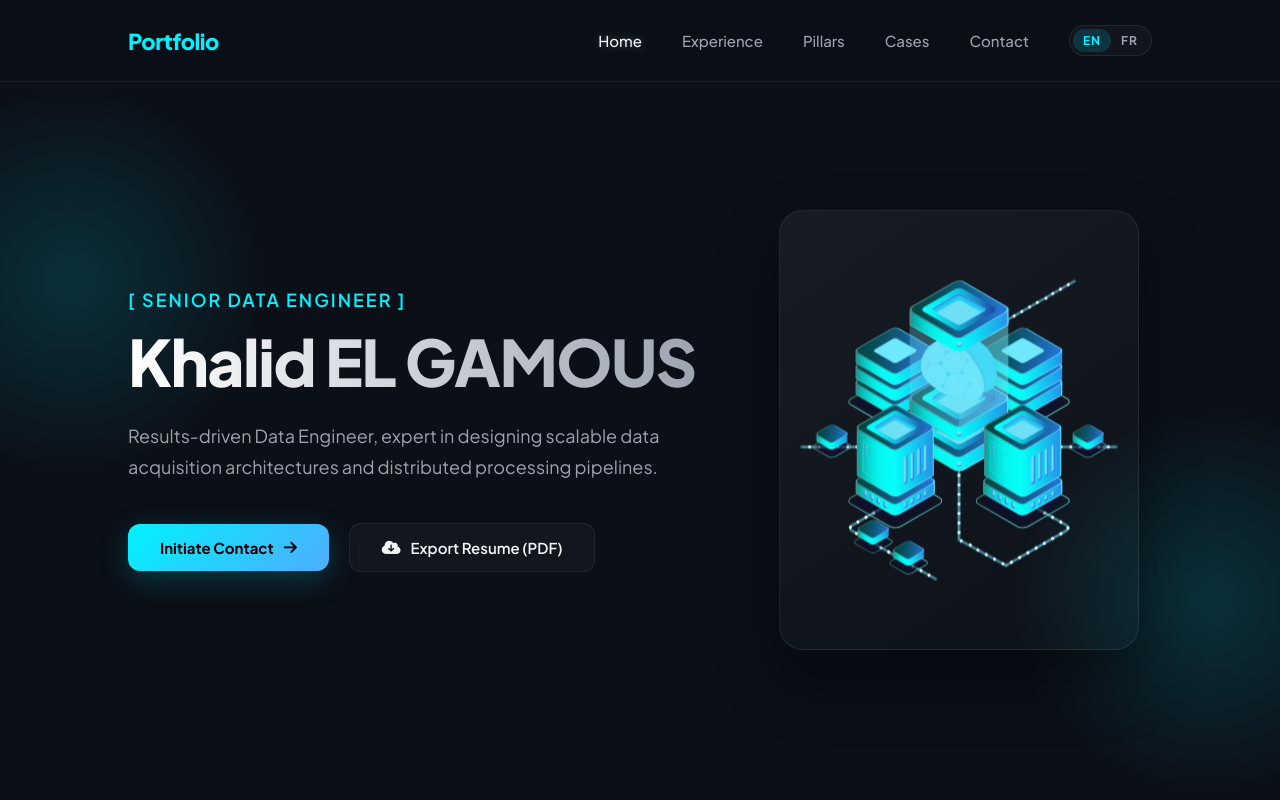
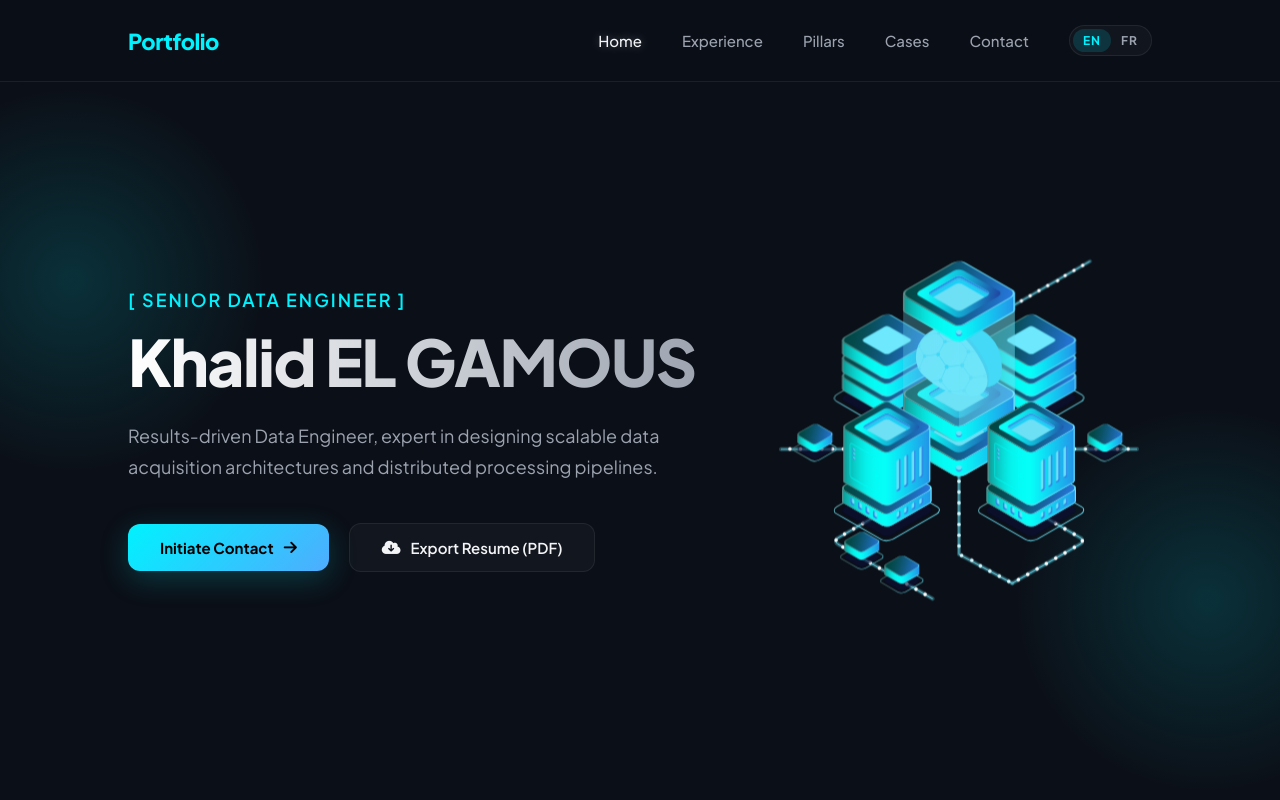
Before and after one commit to KhalidElgamous/KhalidElgamous.github.io, a Next.js app: page /resume.pdf in a window 1280 px wide. Shown: the top 800 px of the page. Built offline with nearby package versions, Linux system fonts and the light colour scheme.

Commit message:
Update Hero

```diff
--- a/components/sections/Hero.jsx
+++ b/components/sections/Hero.jsx
@@ -38,7 +38,7 @@ const Hero = ({ hero, resume }) => (
     </div>
 
     <div className="relative flex justify-center md:flex-[0.8]">
-      <div className="flex h-[320px] w-[260px] items-center justify-center overflow-hidden rounded-3xl border border-line bg-[image:linear-gradient(145deg,rgba(255,255,255,0.05),rgba(255,255,255,0.01))] p-5 shadow-[0_30px_60px_rgba(0,0,0,0.4)] md:h-[352px] md:w-[288px] xl:h-[440px] xl:w-[360px]">
+      <div className="flex h-[320px] w-[260px] items-center justify-center overflow-hidden md:h-[352px] md:w-[288px] xl:h-[440px] xl:w-[360px]">
         <object
           type="image/svg+xml"
           data="/bigdata.svg"
```
